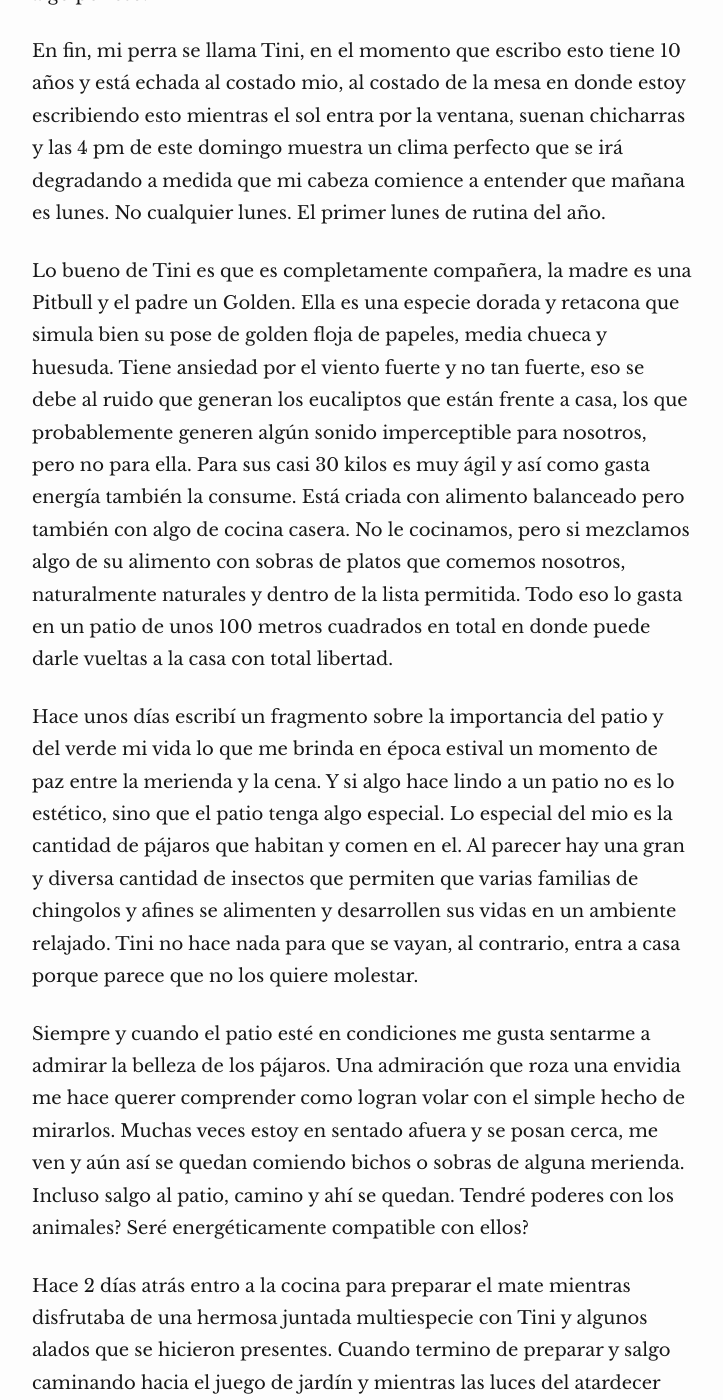
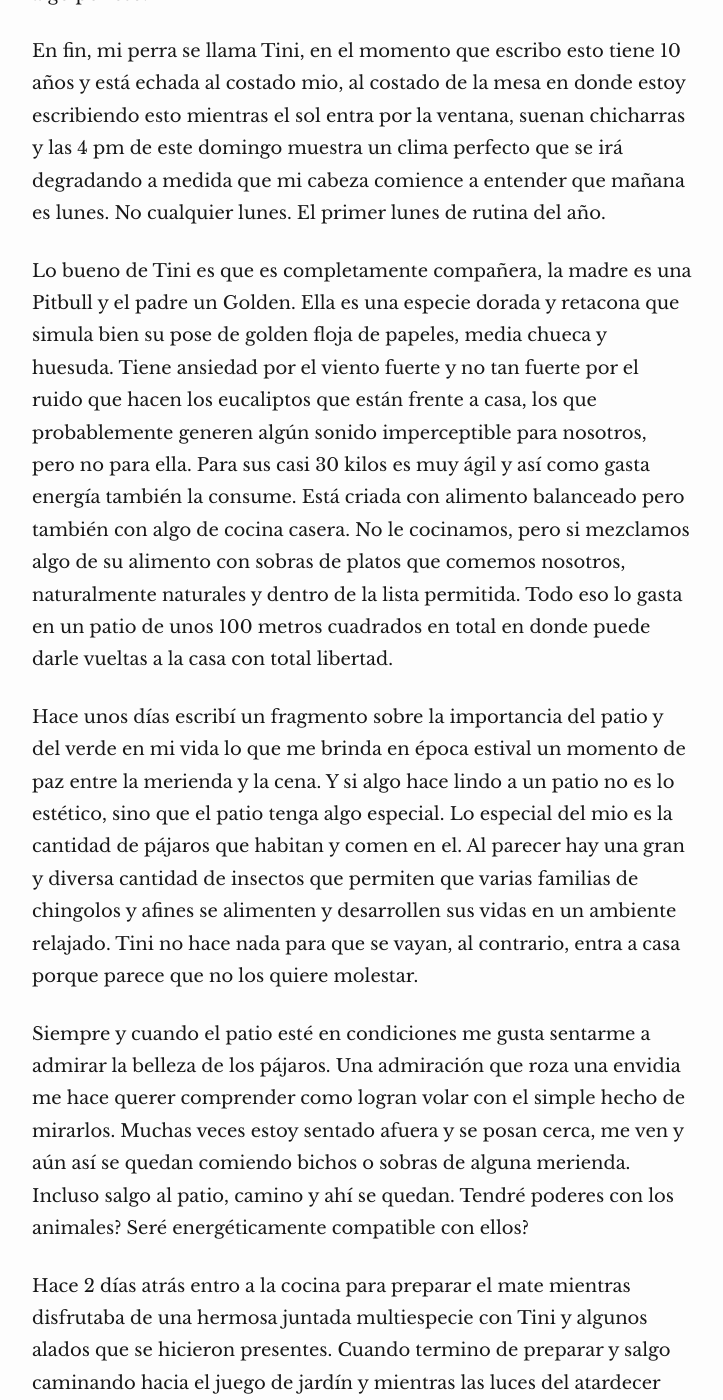
Before and after one commit to gsplay/blog, a Jekyll site: the page built from _posts/2026-03-08-el-espacio-del-resto.markdown, in a window 1280 px wide and 1400 px high, scrolled down 813 px. Shown: the whole window, without its empty margins (178-901 px from the left). Built offline with Jekyll 4.4.1, drawn with Linux system fonts in a browser that asks for light colours.

Commit message:
errores minimos

```diff
--- a/_posts/2026-03-08-el-espacio-del-resto.markdown
+++ b/_posts/2026-03-08-el-espacio-del-resto.markdown
@@ -11,11 +11,11 @@ Somos clasistas de bichos? decidimos el fin o la continuación de sus vidas seg
 
 En fin, mi perra se llama Tini, en el momento que escribo esto tiene 10 años y está echada al costado mio, al costado de la mesa en donde estoy escribiendo esto mientras el sol entra por la ventana, suenan chicharras y las 4 pm de este domingo muestra un clima perfecto que se irá degradando a medida que mi cabeza comience a entender que mañana es lunes. No cualquier lunes. El primer lunes de rutina del año.
 
-Lo bueno de Tini es que es completamente compañera, la madre es una Pitbull y el padre un Golden. Ella es una especie dorada y retacona que simula bien su pose de golden floja de papeles, media chueca y huesuda. Tiene ansiedad por el viento fuerte y no tan fuerte, eso se debe al ruido que generan los eucaliptos que están frente a casa, los que probablemente generen algún sonido imperceptible para nosotros, pero no para ella. Para sus casi 30 kilos es muy ágil y así como gasta energía también la consume. Está criada con alimento balanceado pero también con algo de cocina casera. No le cocinamos, pero si mezclamos algo de su alimento con sobras de platos que comemos nosotros, naturalmente naturales y dentro de la lista permitida. Todo eso lo gasta en un patio de unos 100 metros cuadrados en total en donde puede darle vueltas a la casa con total libertad.
+Lo bueno de Tini es que es completamente compañera, la madre es una Pitbull y el padre un Golden. Ella es una especie dorada y retacona que simula bien su pose de golden floja de papeles, media chueca y huesuda. Tiene ansiedad por el viento fuerte y no tan fuerte por el ruido que hacen los eucaliptos que están frente a casa, los que probablemente generen algún sonido imperceptible para nosotros, pero no para ella. Para sus casi 30 kilos es muy ágil y así como gasta energía también la consume. Está criada con alimento balanceado pero también con algo de cocina casera. No le cocinamos, pero si mezclamos algo de su alimento con sobras de platos que comemos nosotros, naturalmente naturales y dentro de la lista permitida. Todo eso lo gasta en un patio de unos 100 metros cuadrados en total en donde puede darle vueltas a la casa con total libertad.
 
-Hace unos días escribí un fragmento sobre la importancia del patio y del verde mi vida lo que me brinda en época estival un momento de paz entre la merienda y la cena. Y si algo hace lindo a un patio no es lo estético, sino que el patio tenga algo especial. Lo especial del mio es la cantidad de pájaros que habitan y comen en el. Al parecer hay una gran y diversa cantidad de insectos que permiten que varias familias de chingolos y afines se alimenten y desarrollen sus vidas en un ambiente relajado. Tini no hace nada para que se vayan, al contrario, entra a casa porque parece que no los quiere molestar.
+Hace unos días escribí un fragmento sobre la importancia del patio y del verde en mi vida lo que me brinda en época estival un momento de paz entre la merienda y la cena. Y si algo hace lindo a un patio no es lo estético, sino que el patio tenga algo especial. Lo especial del mio es la cantidad de pájaros que habitan y comen en el. Al parecer hay una gran y diversa cantidad de insectos que permiten que varias familias de chingolos y afines se alimenten y desarrollen sus vidas en un ambiente relajado. Tini no hace nada para que se vayan, al contrario, entra a casa porque parece que no los quiere molestar.
 
-Siempre y cuando el patio esté en condiciones me gusta sentarme a admirar la belleza de los pájaros. Una admiración que roza una envidia me hace querer comprender como logran volar con el simple hecho de mirarlos. Muchas veces estoy en sentado afuera y se posan cerca, me ven y aún así se quedan comiendo bichos o sobras de alguna merienda. Incluso salgo al patio, camino y ahí se quedan. Tendré poderes con los animales? Seré energéticamente compatible con ellos?
+Siempre y cuando el patio esté en condiciones me gusta sentarme a admirar la belleza de los pájaros. Una admiración que roza una envidia me hace querer comprender como logran volar con el simple hecho de mirarlos. Muchas veces estoy sentado afuera y se posan cerca, me ven y aún así se quedan comiendo bichos o sobras de alguna merienda. Incluso salgo al patio, camino y ahí se quedan. Tendré poderes con los animales? Seré energéticamente compatible con ellos?
 
 Hace 2 días atrás entro a la cocina para preparar el mate mientras disfrutaba de una hermosa juntada multiespecie con Tini y algunos alados que se hicieron presentes. Cuando termino de preparar y salgo caminando hacia el juego de jardín y mientras las luces del atardecer atenuaban la visión haciendo que entre en un estado previo al descanso, veo que un ave se quedaba quieta como esperando mi reacción, practiqué movimientos lentos al caminar para no espantarla, comencé a hablarle de forma dulce y tranquila. "Quizás hasta pueda adoptarla en mi vida" *-pensé*.
 
```
